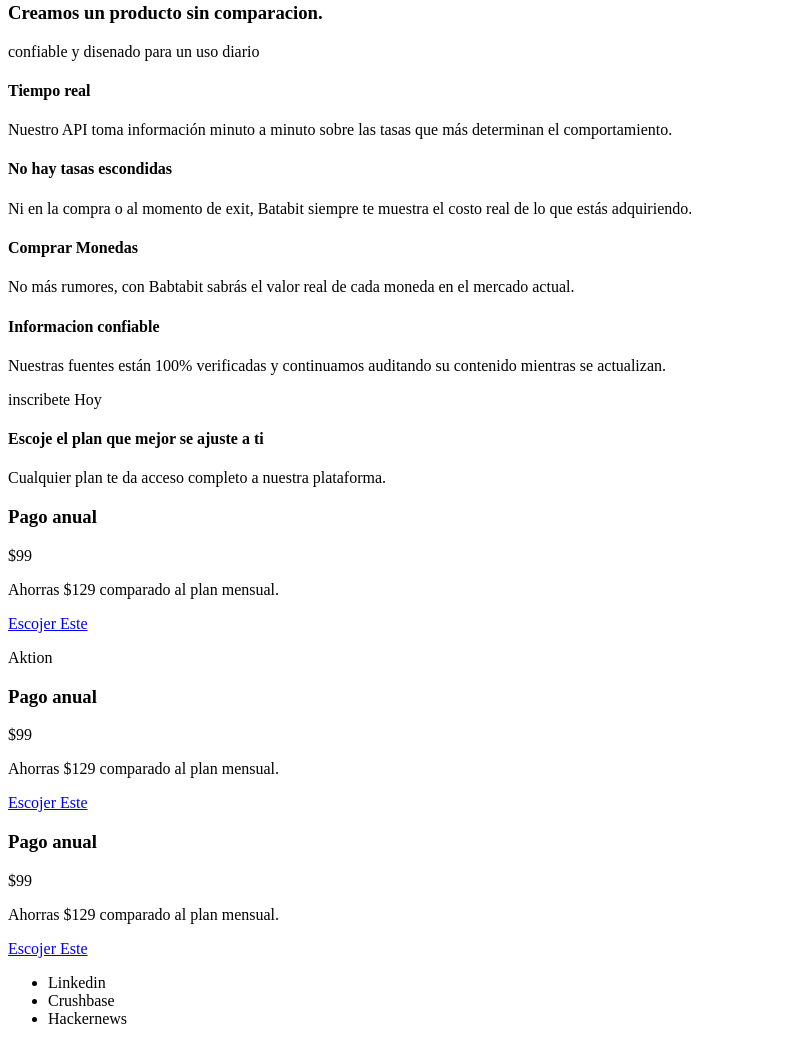
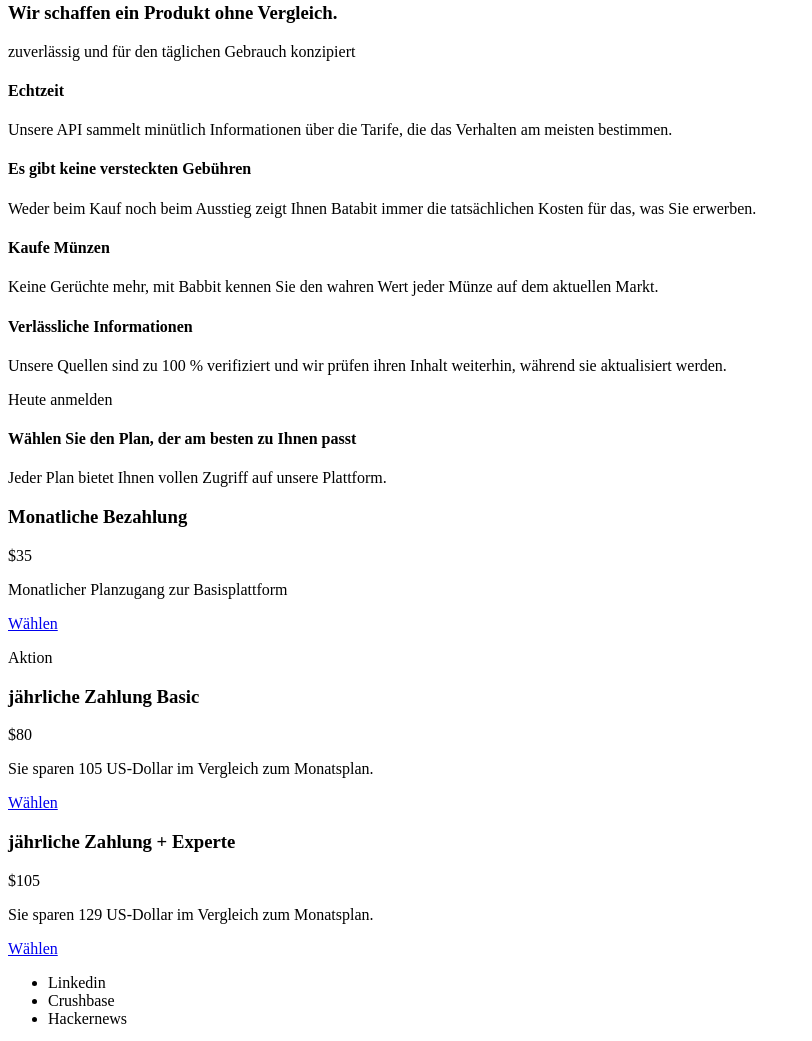
Before and after one commit to CRISSFMB/cripto-landing-page-add-portfolio, a website: page public/index.html in a window 1280 px wide. Shown: the part 1060-2101 px from the top of the page, without its empty margins (0-812 px from the left). Drawn offline with Linux system fonts and the light colour scheme; files whose address does not match are found by name.

Commit message:
fix text traslate

```diff
--- a/public/index.html
+++ b/public/index.html
@@ -48,8 +48,8 @@
 
                 <div class="content-info">
 
-                    <h3 class="content-info__title">Visibilizamos todas las tasa de cambio</h3>
-                    <p class="content-info__paragraph">traemos informacion real de las tasa de cambio y las monedas mas importantes del mundo </p>
+                    <h3 class="content-info__title">Wir analysieren alle Wechselkurse</h3>
+                    <p class="content-info__paragraph">wir bringen echte Informationen zu den Wechselkursen und den wichtigsten Währungen der Welt </p>
                 </div>
 
 
@@ -98,7 +98,7 @@
 
                     <div class="card">
 
-                        <p class="card__title">cotizacion</p>
+                        <p class="card__title">Zitieren</p>
 
                         <div class="content-items-grid">
 
@@ -114,21 +114,21 @@
                                 <p class="item__name"><span class="item__icon ethereum"></span>Ethereum</p>
                             </div>
                             <div class="item">
-                                <p class="item__price">$1.96</p>
+                                <p class="item__price">$1.26</p>
                             </div>
                             <div class="item">
 
                                 <p class="item__name"><span class="item__icon ripple"></span>Ripple</p>
                             </div>
                             <div class="item">
-                                <p class="item__price">$1.96</p>
+                                <p class="item__price">$1.05</p>
                             </div>
                             <div class="item">
 
                                 <p class="item__name"><span class="item__icon stellar"></span>Stellar</p>
                             </div>
                             <div class="item">
-                                <p class="item__price">$1.96</p>
+                                <p class="item__price">$0.96</p>
                             </div>
                         </div>
 
@@ -148,8 +148,8 @@
 
             <div class="container">
 
-                <h3 class="benefits-section__title">Creamos un producto sin comparacion.</h3>
-                <p class="benefits-section__paragraph">confiable y disenado para un uso diario</p>
+                <h3 class="benefits-section__title">Wir schaffen ein Produkt ohne Vergleich.</h3>
+                <p class="benefits-section__paragraph">zuverlässig und für den täglichen Gebrauch konzipiert</p>
 
                 <div class="grid-benefits">
 
@@ -159,30 +159,32 @@
 
                     <div class="card-benefits">
                         <span class="card-benefits__icon eye"></span>
-                        <h4 class="card-benefits__title">Tiempo real</h4>
-                        <p class="card-benefits__paragraph">Nuestro API toma información minuto a minuto sobre las tasas que más determinan el comportamiento.
+                        <h4 class="card-benefits__title">Echtzeit</h4>
+                        <p class="card-benefits__paragraph">Unsere API sammelt minütlich Informationen über die Tarife, die das Verhalten am meisten bestimmen.
                         </p>
                     </div>
                     <!-- second card -->
 
                     <div class="card-benefits">
                         <span class="card-benefits__icon eye"></span>
-                        <h4 class="card-benefits__title">No hay tasas escondidas</h4>
-                        <p class="card-benefits__paragraph">Ni en la compra o al momento de exit, Batabit siempre te muestra el costo real de lo que estás adquiriendo.
+                        <h4 class="card-benefits__title">
+                            Es gibt keine versteckten Gebühren</h4>
+                        <p class="card-benefits__paragraph">Weder beim Kauf noch beim Ausstieg zeigt Ihnen Batabit immer die tatsächlichen Kosten für das, was Sie erwerben.
                         </p>
                     </div>
                     <!-- third card -->
                     <div class="card-benefits">
                         <span class="card-benefits__icon eye"></span>
-                        <h4 class="card-benefits__title">Comprar Monedas</h4>
-                        <p class="card-benefits__paragraph">No más rumores, con Babtabit sabrás el valor real de cada moneda en el mercado actual.
+                        <h4 class="card-benefits__title">Kaufe Münzen</h4>
+                        <p class="card-benefits__paragraph">
+                            Keine Gerüchte mehr, mit Babbit kennen Sie den wahren Wert jeder Münze auf dem aktuellen Markt.
                         </p>
                     </div>
                     <!-- fourth card -->
                     <div class="card-benefits">
                         <span class="card-benefits__icon eye"></span>
-                        <h4 class="card-benefits__title">Informacion confiable</h4>
-                        <p class="card-benefits__paragraph">Nuestras fuentes están 100% verificadas y continuamos auditando su contenido mientras se actualizan.
+                        <h4 class="card-benefits__title">Verlässliche Informationen</h4>
+                        <p class="card-benefits__paragraph">Unsere Quellen sind zu 100 % verifiziert und wir prüfen ihren Inhalt weiterhin, während sie aktualisiert werden.
                         </p>
                     </div>
                 </div>
@@ -192,13 +194,13 @@
         </section>
         <section class="picture-section">
 
-            <p class="picture-section__inscription">inscribete Hoy</p>
+            <p class="picture-section__inscription">Heute anmelden</p>
 
         </section>
         <section class="subscription">
 
-            <h4 class="subscription__title" id="action">Escoje el plan que mejor se ajuste a ti </h4>
-            <p class="subscription__paragraph"> Cualquier plan te da acceso completo a nuestra plataforma.</p>
+            <h4 class="subscription__title" id="action">Wählen Sie den Plan, der am besten zu Ihnen passt</h4>
+            <p class="subscription__paragraph"> Jeder Plan bietet Ihnen vollen Zugriff auf unsere Plattform.</p>
 
 
             <section class="content-slider">
@@ -207,13 +209,13 @@
 
 
 
-                    <h3 class="card-subscription__title">Pago anual</h3>
+                    <h3 class="card-subscription__title">Monatliche Bezahlung</h3>
 
-                    <p class="card-subscription__price"><span class="card-subscription__price__icon">$</span>99</p>
-                    <p class="card-subscription__description">Ahorras $129 comparado al plan mensual.</p>
+                    <p class="card-subscription__price"><span class="card-subscription__price__icon">$</span>35</p>
+                    <p class="card-subscription__description">Monatlicher Planzugang zur Basisplattform</p>
 
                     <a href="#" class="button-card">
-                        <p class="button-card__paragraph">Escojer Este<span class="button-card__icon"></span></p>
+                        <p class="button-card__paragraph">Wählen<span class="button-card__icon"></span></p>
                     </a>
 
                 </article>
@@ -222,13 +224,13 @@
 
                     <span class="card-subscription__special">Aktion</span>
 
-                    <h3 class="card-subscription__title">Pago anual</h3>
+                    <h3 class="card-subscription__title">jährliche Zahlung Basic</h3>
 
-                    <p class="card-subscription__price"><span class="card-subscription__price__icon">$</span>99</p>
-                    <p class="card-subscription__description">Ahorras $129 comparado al plan mensual.</p>
+                    <p class="card-subscription__price"><span class="card-subscription__price__icon">$</span>80</p>
+                    <p class="card-subscription__description">Sie sparen 105 US-Dollar im Vergleich zum Monatsplan.</p>
 
                     <a href="#" class="button-card">
-                        <p class="button-card__paragraph">Escojer Este<span class="button-card__icon"></span></p>
+                        <p class="button-card__paragraph">Wählen<span class="button-card__icon"></span></p>
                     </a>
 
                 </article>
@@ -237,13 +239,13 @@
 
 
 
-                    <h3 class="card-subscription__title">Pago anual</h3>
+                    <h3 class="card-subscription__title">jährliche Zahlung + Experte </h3>
 
-                    <p class="card-subscription__price"><span class="card-subscription__price__icon">$</span>99</p>
-                    <p class="card-subscription__description">Ahorras $129 comparado al plan mensual.</p>
+                    <p class="card-subscription__price"><span class="card-subscription__price__icon">$</span>105</p>
+                    <p class="card-subscription__description">Sie sparen 129 US-Dollar im Vergleich zum Monatsplan.</p>
 
                     <a href="#" class="button-card">
-                        <p class="button-card__paragraph">Escojer Este<span class="button-card__icon"></span></p>
+                        <p class="button-card__paragraph">Wählen<span class="button-card__icon"></span></p>
                     </a>
 
                 </article>
```
